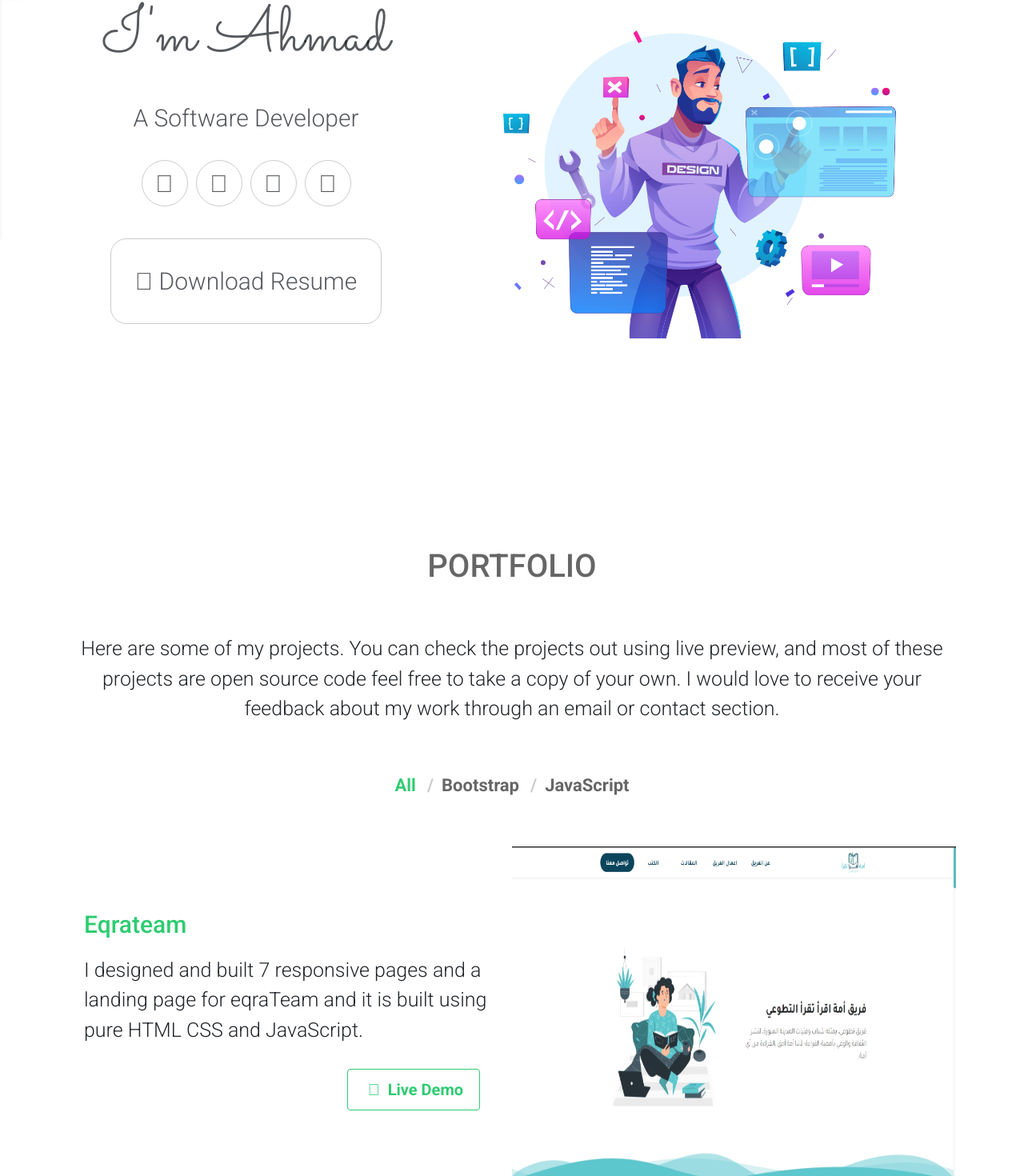
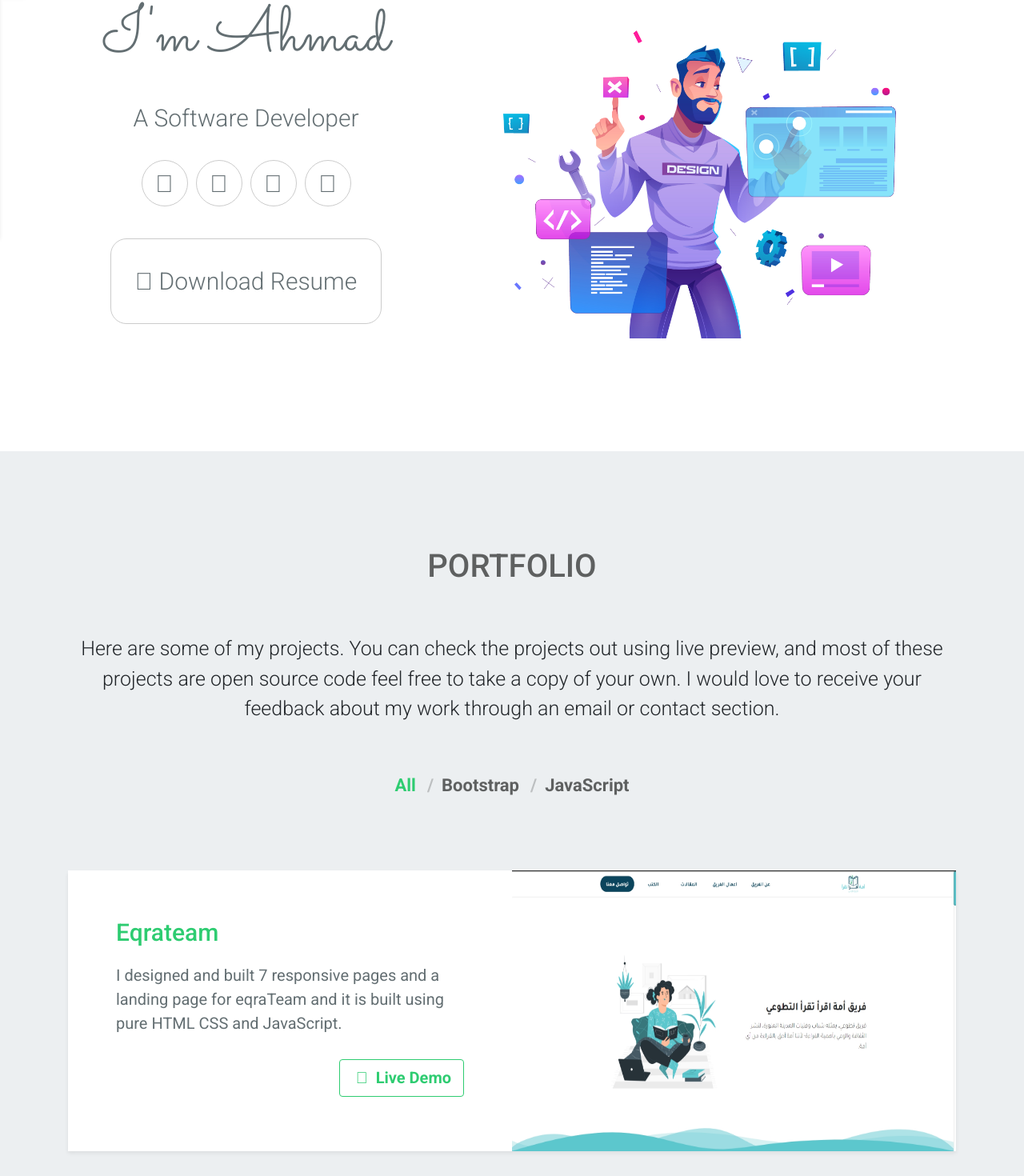
Before and after one commit to AhmadDalao/Portfolio, a React app: page / in a window 1280 px wide. Shown: the part 236-1706 px from the top of the page at 80% size. Built offline with nearby package versions, Linux system fonts and the light colour scheme.

Commit message:
more improvements

```diff
--- a/src/components/FooterSocial/FooterSocial.css
+++ b/src/components/FooterSocial/FooterSocial.css
@@ -17,4 +17,6 @@ a.footer__icon:hover {
 .header__social a.footer__icon:hover {
   color: var(--color-white);
   background-color: var(--text-color, #222831b7);
+  /* background: linear-gradient(90deg, #0700b8 0%, #00ff88 100%); */
+  background: linear-gradient(90deg, #00d2ff 0%, #3a47d5 100%);
 }
--- a/src/components/PortfolioComponent/PortfolioComponent.css
+++ b/src/components/PortfolioComponent/PortfolioComponent.css
@@ -41,6 +41,10 @@
   text-transform: capitalize;
   z-index: 1;
 }
+.card__detail {
+  color: var(--text-color);
+}
+
 .portfolio .card-item .link-holder a:not(:first-child) {
   margin-right: 1rem;
 }
@@ -59,7 +63,8 @@
   content: "";
   height: 100%;
   width: 100%;
-  background-color: var(--main-color, #2ecc71);
+  /* background-color: var(--main-color, #2ecc71); */
+  background: linear-gradient(90deg, #00d2ff 0%, #3a47d5 100%);
   transition: all 0.4s ease;
 }
 
@@ -75,7 +80,8 @@
 .card-img-top {
   border-radius: 0;
 }
-@media (min-width: 1200px) {
+
+@media (min-width: 992px) {
   .portfolio .card-item:nth-child(odd) .card__container {
     order: 6;
   }
--- a/src/components/PortfolioComponent/PortfolioComponent.js
+++ b/src/components/PortfolioComponent/PortfolioComponent.js
@@ -9,10 +9,10 @@ import "./PortfolioComponent.css";
 
 export default function PortfolioComponent(props) {
   return (
-    <article className={`card-item ${props.filter__word} all col-12`}>
-      <div className="wrapper card my-4 my-xl-0">
+    <article className={`card-item ${props.filter__word} my-4  all col-12`}>
+      <div className="wrapper card shadow-sm my-lg-0">
         <div className="row card__detail--wrapper no-gutters">
-          <div className="card__container col-12 col-xl-6">
+          <div className="card__container col-12 col-lg-6">
             <a
               aria-label={props.liveDemoText}
               rel="noopener "
@@ -28,14 +28,14 @@ export default function PortfolioComponent(props) {
               </figure>
             </a>
           </div>
-          <div className="card__detail--holder align-self-center my-5 p-3 col-12 col-xl-6">
+          <div className="card__detail--holder position-relative align-self-center p-3 p-lg-5 py-5 col-12  col-lg-6">
             <div className="card__detail text-left ">
               <h3 className="text-capitalize mb-3">{props.projectName}</h3>
-              <p className="lead mb-0">{props.project__info}</p>
+              <p className="mb-0">{props.project__info}</p>
             </div>
             <div className="link-holder d-inline-block mt-4 w-100">
               <a
-                className="mr-3 mb-3 mb-md-0 btn btn-lg"
+                className="btn btn-md-lg"
                 aria-label={props.liveDemoText}
                 rel="noopener "
                 target="_blank "
@@ -46,7 +46,7 @@ export default function PortfolioComponent(props) {
               </a>
               <a
                 style={{ display: !props.sourceURL && "none" }}
-                className=" mb-3 mb-md-0 btn btn-lg"
+                className="  btn btn-md-lg"
                 aria-label={props.sourceCodeText}
                 rel="noopener "
                 target="_blank "
--- a/src/containers/ContactContainer/ContactContainer.css
+++ b/src/containers/ContactContainer/ContactContainer.css
@@ -20,7 +20,8 @@
 }
 
 input[type="submit"] {
-  background-color: var(--main-color);
+  /* background-color: var(--main-color); */
+  background: linear-gradient(90deg, #00d2ff 0%, #3a47d5 100%);
   color: white;
   padding: 12px 20px;
   border: none;
--- a/src/containers/CopyrightContainer/CopyrightContainer.css
+++ b/src/containers/CopyrightContainer/CopyrightContainer.css
@@ -1,4 +1,5 @@
 .copyright {
-  background-color: var(--submit-footer-icon-background, #191e22);
+  /* background-color: var(--submit-footer-icon-background, #191e22); */
+  background: linear-gradient(90deg, #00d2ff 0%, #3a47d5 100%);
   color: var(--color-white);
 }
--- a/src/containers/FooterContainer/FooterContainer.css
+++ b/src/containers/FooterContainer/FooterContainer.css
@@ -1,8 +1,10 @@
 .footer {
-  background-color: var(--navbar-color, #313132);
+  /* background-color: var(--navbar-color, #313132); */
+  background: linear-gradient(90deg, #00d2ff 0%, #3a47d5 100%);
   font-weight: 500;
 }
 
 .footer__h2 {
-  color: rgba(255, 255, 255, 0.6);
+  /* color: rgba(255, 255, 255, 0.6); */
+  color: var(--color-white);
 }
--- a/src/containers/FooterContainer/FooterContainer.js
+++ b/src/containers/FooterContainer/FooterContainer.js
@@ -18,10 +18,7 @@ export default function FooterContainer() {
   return (
     <footer className="footer py-5 text-center" role="contentinfo">
       <section className="container">
-        <h2
-          className="h2__style footer__h2 text-uppercase d-inline-block position-relative custom__underline mb-4"
-          data-title={FooterData.FooterText}
-        >
+        <h2 className="h2__style footer__h2 text-uppercase d-inline-block position-relative  mb-4">
           {FooterData.FooterText}
         </h2>
         <div className="p-1">{social}</div>
--- a/src/containers/PortfolioContainer/PortfolioContainer.js
+++ b/src/containers/PortfolioContainer/PortfolioContainer.js
@@ -38,7 +38,7 @@ export default function PortfolioContainer() {
 
   return (
     <section
-      className="portfolio padding-top-bottom text-center custom__outline"
+      className="portfolio custom__background padding-top-bottom text-center custom__outline"
       id={portfolioSection.title}
     >
       <div className="container">
--- a/src/css/style.css
+++ b/src/css/style.css
@@ -20,7 +20,9 @@ body {
 :root {
   /* colors */
   /* --text-color: #222831b7; */
-  --text-color: #14181db7;
+  /* --text-color: #14181db7; */
+  --text-color: #636e72;
+  /* --text-color: #2d3436; */
   --main-color: #2ecc71;
   --submit-hover: #1c9950;
   --secondary: #2c3e50;
@@ -29,7 +31,7 @@ body {
   --background-color: #555;
   --border-color: #cccccc;
   --a-background-hover-icon: #f8f9fa;
-  --section-background-color: #f2f2f2;
+  --section-background-color: #eceff1;
   --submit-footer-icon-background: #191e22;
   --slideshow-background: #f1f1f1f1;
   /* space */
@@ -37,6 +39,22 @@ body {
   --padding-normal: 1rem;
   --padding-small: 0.5rem;
   --side-font: 0.875rem;
+}
+
+::-webkit-scrollbar-track {
+  box-shadow: inset 0 0 4px rgba(0, 0, 0, 0.2);
+  -webkit-box-shadow: inset 0 0 4px rgba(0, 0, 0, 0.2);
+}
+
+::-webkit-scrollbar {
+  width: 14px;
+}
+
+::-webkit-scrollbar-thumb {
+  border-radius: 10px;
+  -webkit-box-shadow: inset 0 0 6px rgba(0, 0, 0, 0.3);
+  box-shadow: inset 0 0 6px rgba(0, 0, 0, 0.3);
+  background: linear-gradient(90deg, #00d2ff 0%, #3a47d5 100%);
 }
 
 /* ============================ reusable classes ============================ */
@@ -50,7 +68,8 @@ body {
 }
 
 .custom__background {
-  background-color: var(--section-background-color, #f2f2f2);
+  /* background-color: var(--section-background-color, #f2f2f2); */
+  background-color: var(--section-background-color, #eceff1);
 }
 
 .custom__underline {
@@ -101,8 +120,10 @@ body {
   content: "";
   top: 0;
   left: -100%;
-  background-color: var(--main-color, #2ecc71);
-  border-color: var(--main-color, #2ecc71);
+  /* background-color: var(--main-color, #2ecc71); */
+  /* background: linear-gradient(90deg, #0700b8 0%, #00ff88 100%); */
+  background: linear-gradient(90deg, #00d2ff 0%, #3a47d5 100%);
+  border-color: white;
   border-radius: 1rem;
   z-index: -1;
   height: 100%;
--- a/src/portfolioData.js
+++ b/src/portfolioData.js
@@ -44,7 +44,7 @@ const headerInfo = {
   AnchorText: "download resume",
 };
 const headerImage = {
-  headerImage_src: require("./images/header_image.jpg"),
+  headerImage_src: require("./images/header_image-Recovered-Recovered.png"),
 };
 const projectsData = [
   {
```
Also changed, not shown: src/main.js (+26 -64 lines), src/images/header_image-Recovered-Recovered.png (added), src/images/header_image-removebg-preview.png (added).
